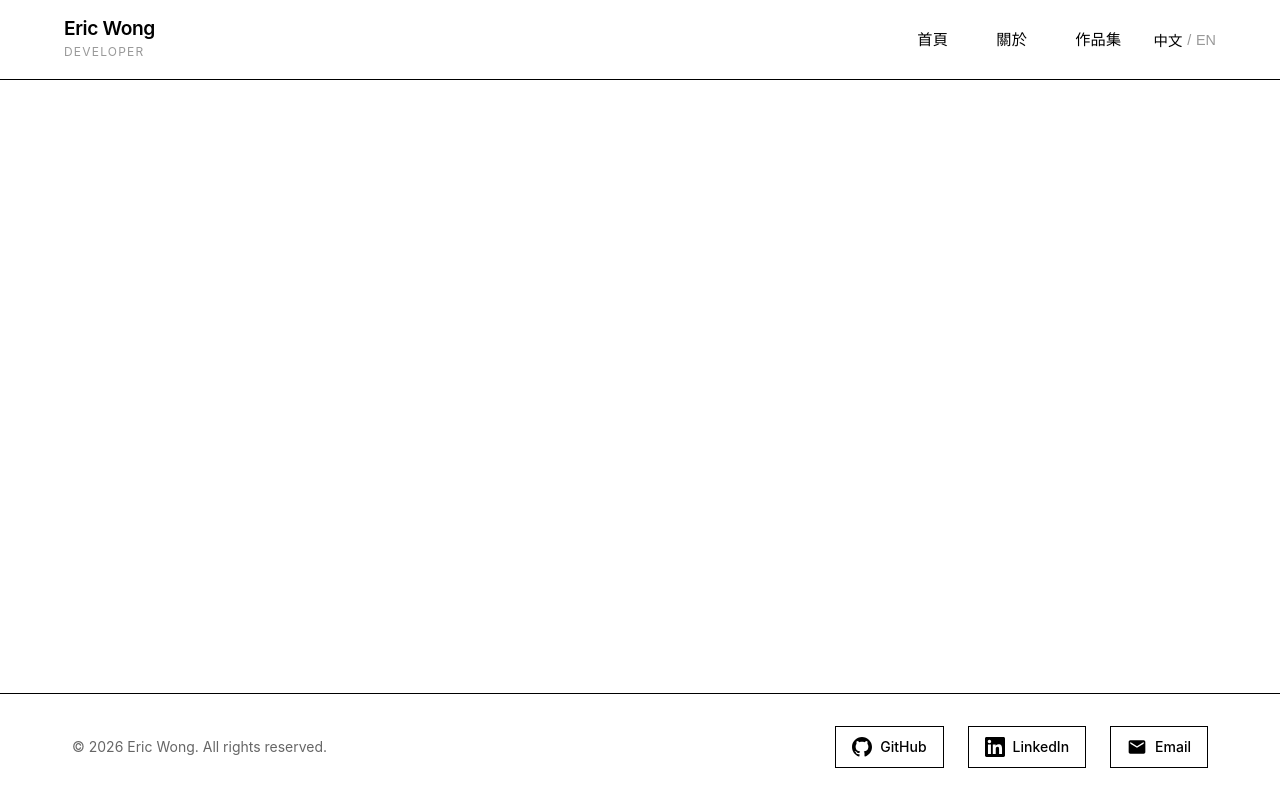
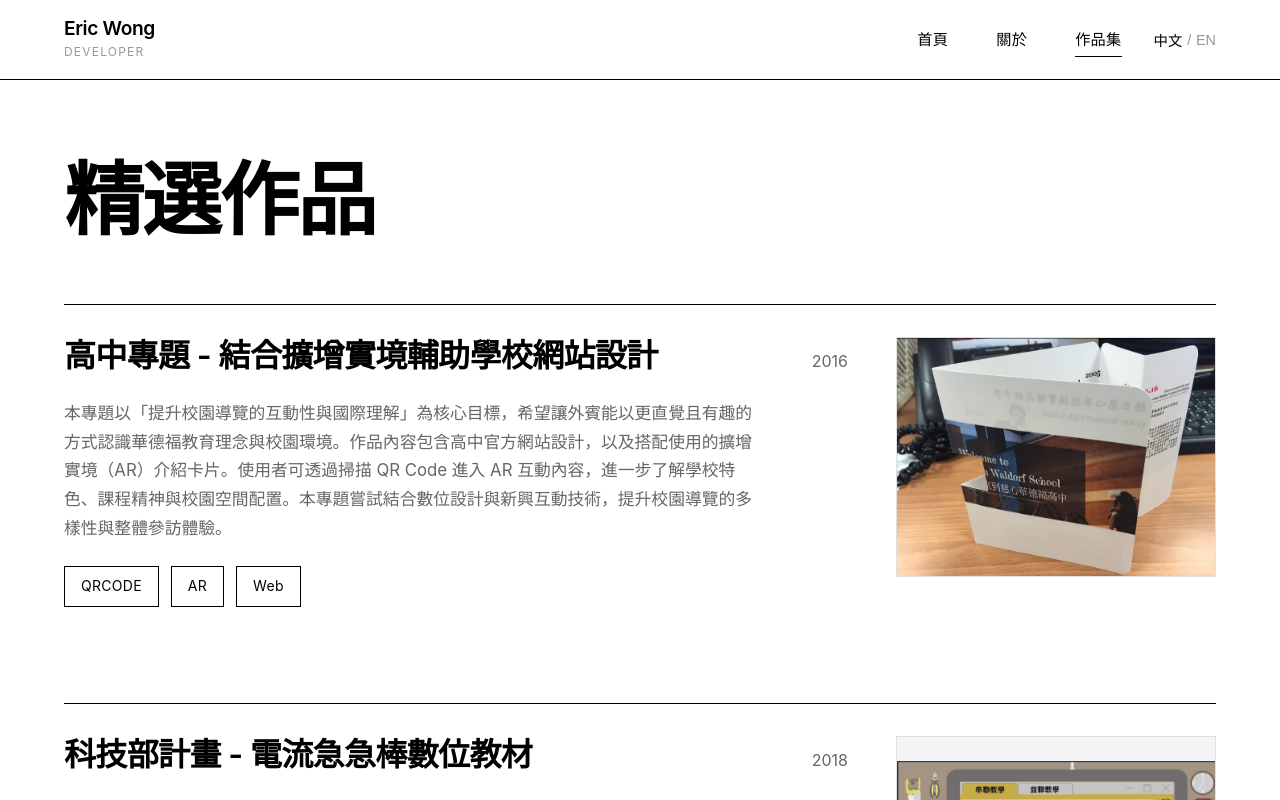
Before and after one commit to spook0328/Wong-Portfolio, a React (Vite) app in the folder wong-portfolio/: page /Wong-Portfolio/projects in a window 1280 px wide. Shown: the top 800 px of the page. Built offline with nearby package versions, Linux system fonts and the light colour scheme.

Commit message:
Fix routing and image paths

```diff
--- a/wong-portfolio/src/App.tsx
+++ b/wong-portfolio/src/App.tsx
@@ -8,7 +8,7 @@ import "./App.css";
 
 function App() {
   return (
-    <Router>
+    <Router basename="/Wong-Portfolio">
       <div className="app">
         <Navbar />
         <main className="main-content">
--- a/wong-portfolio/src/components/ProjectCard/ProjectCard.tsx
+++ b/wong-portfolio/src/components/ProjectCard/ProjectCard.tsx
@@ -1,6 +1,3 @@
-// src/components/ProjectCard/ProjectCard.tsx
-// ✅ 完整版：支援圖片、影片、連結按鈕
-
 import { useState } from "react";
 import type { Project } from "../../data/projects";
 import { useLanguage } from "../../contexts/LanguageContext";
--- a/wong-portfolio/src/data/projects.ts
+++ b/wong-portfolio/src/data/projects.ts
@@ -184,7 +184,7 @@ export const projects: Project[] = [
     ],
     media: [
       { type: "image", url: "/images/codelearning/game1.jpg" },
-      { type: "image", url: "images/codelearning/game2.jpg" },
+      { type: "image", url: "/images/codelearning/game2.jpg" },
     ],
   },
   {
```
